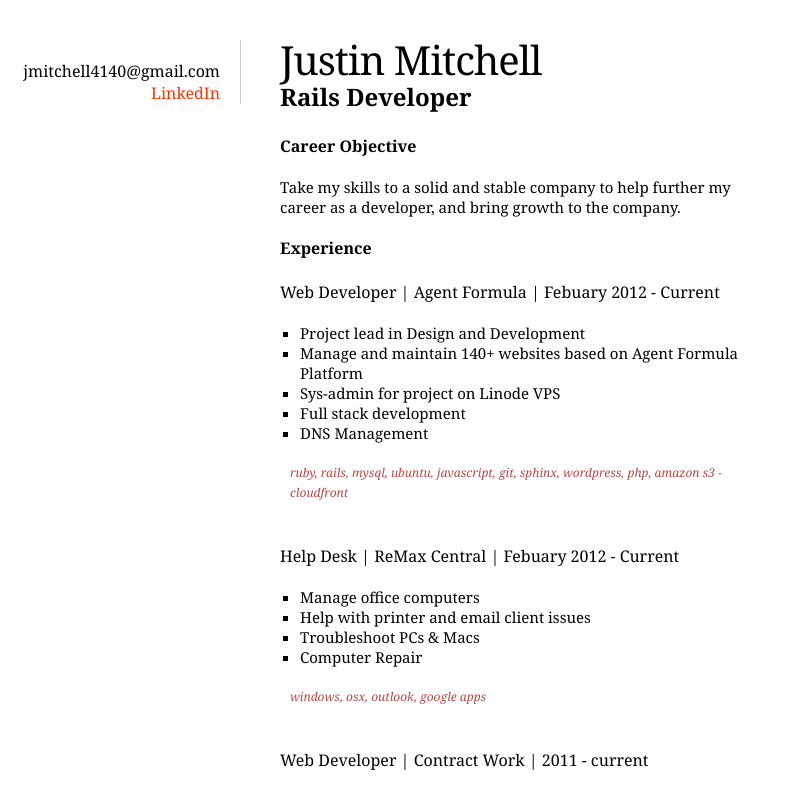
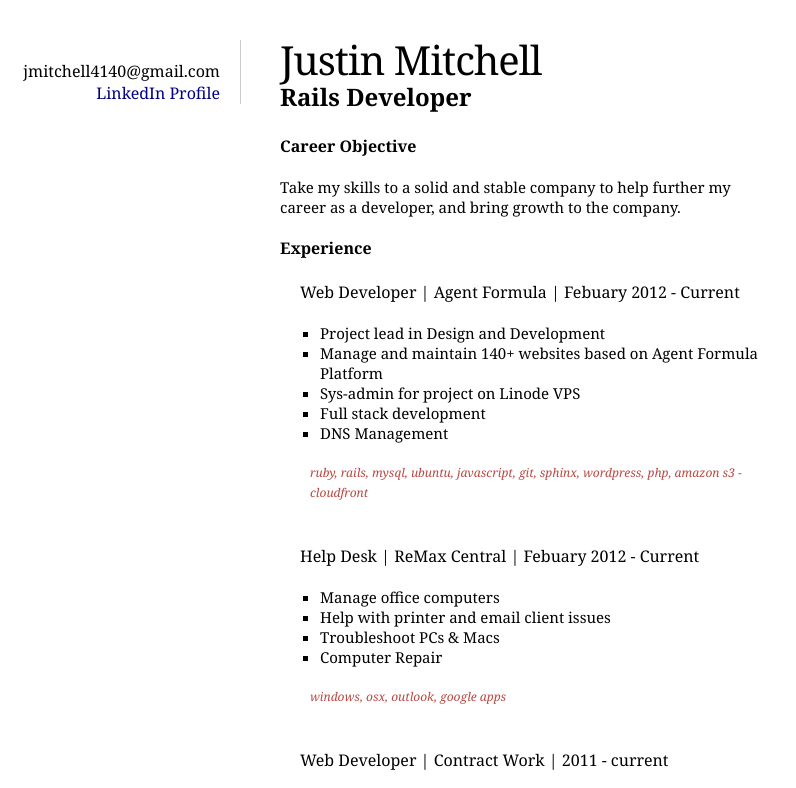
Before and after one commit to Justin-Mitchell/Justin-Mitchell.github.io, a plain HTML site: page index.html in a window 1280 px wide. Shown: the top 788 px of the page, without its empty margins (0-796 px from the left). Drawn offline with Linux system fonts and the light colour scheme.

Commit message:
added link to social profile

```diff
--- a/index.html
+++ b/index.html
@@ -2,7 +2,7 @@
 <html>
   <head>
     <meta charset='utf-8'>
-    <title>A Brand New nanoc Site - Home</title>
+    <title>Resume: Justin Mitchell built with Nanoc</title>
     <link href='/style.css' rel='stylesheet'>
   </head>
   <body>
@@ -14,6 +14,7 @@
       <p>Take my skills to a solid and stable company to help further my career as a developer, and bring growth to the company.</p>
       <h4>Experience</h4>
       <br>
+      <div class='container'>
         <div id='agentformula'>Web Developer | Agent Formula | Febuary 2012 - Current</div>
         <ul>
           <li>Project lead in Design and Development</li>
@@ -45,8 +46,10 @@
         </ul>
         <p class='tools'>photoshop, html, css, jquery, various languages and framworks</p>
         <br>
+      </div>
       <h4>Misc</h4>
       <br>
+      <div class='container'>
         <div id='lvrug'>Las Vegas Ruby Group | Member since July 2011</div>
         <ul>
           <li>Assist with techsupport of Windows and Linux based systems</li>
@@ -58,9 +61,10 @@
           <li>Front-end Dev of admin portal</li>
         </ul>
       </div>
+    </div>
     <div id='sidebar'>
       jmitchell4140@gmail.com
-      <a href='http://www.linkedin.com'>LinkedIn</a>
+      <a class='social' href='http://www.linkedin.com/pub/justin-mitchell/55/456/123'>LinkedIn Profile</a>
     </div>
     <script src='/script.js'></script>
   </body>
--- a/style.css
+++ b/style.css
@@ -99,9 +99,18 @@ a:hover {
 
   line-height: 20px;
 }
+
+.container {
+  margin-left:20px;
+}
+
 .tools {
   font-size:12px !important;
   color: #B84843;
   margin-left: 10px !important;
   font-style: italic;
 }
+
+.social {
+  color: navy !important;
+}
```
Lines whose indentation alone changed are shown as unchanged.
